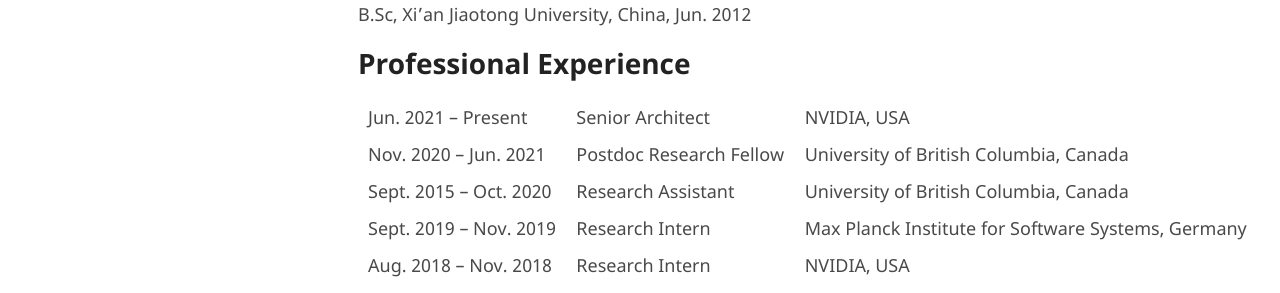
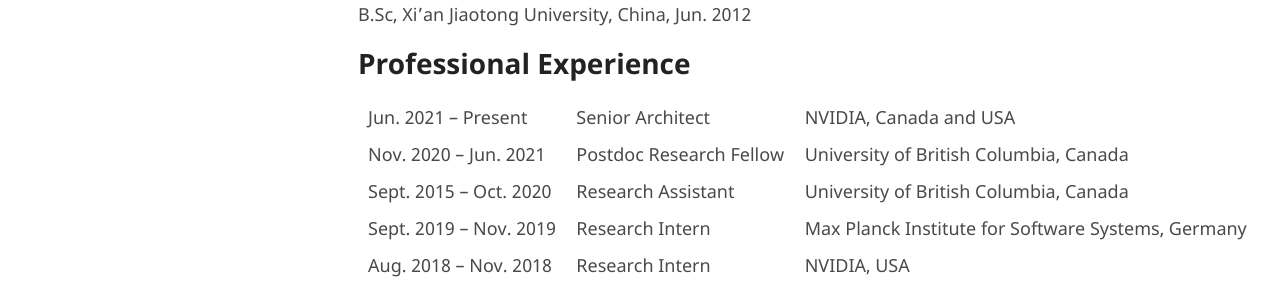
Before and after one commit to ericrxw/xiaoweiren, a Jekyll site: the page built from index.md, in a window 1280 px wide and 900 px high, scrolled down 350 px. Shown: the part 155-448 px from the top of the window. Built offline with Jekyll 4.4.1, drawn with Linux system fonts in a browser that asks for light colours; our own code applies the rules of GitHub Pages for plain Markdown files; the repository's description, which GitHub fills in, is left out.

Commit message:
update work location

```diff
--- a/index.md
+++ b/index.md
@@ -16,7 +16,7 @@
 
 # Professional Experience
 
-|Jun. 2021 -- Present    | Senior Architect        | NVIDIA, USA                                     |
+|Jun. 2021 -- Present    | Senior Architect        | NVIDIA, Canada and USA                                     |
 |Nov. 2020 -- Jun. 2021  | Postdoc Research Fellow | University of British Columbia, Canada             |
 |Sept. 2015 -- Oct. 2020 | Research Assistant      | University of British Columbia, Canada             |
 |Sept. 2019 -- Nov. 2019 | Research Intern         | Max Planck Institute for Software Systems, Germany |
```
Also changed, not shown: 1 other file.
